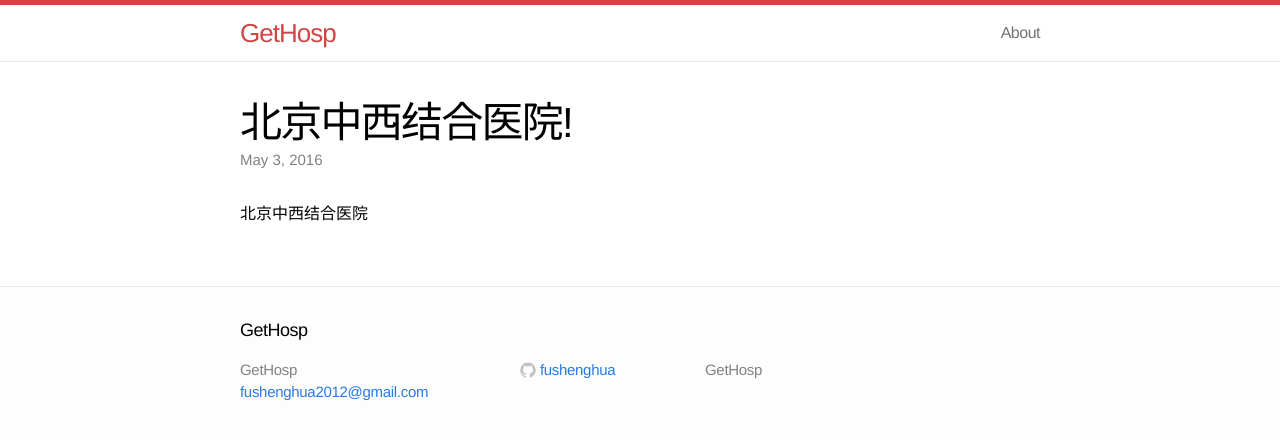
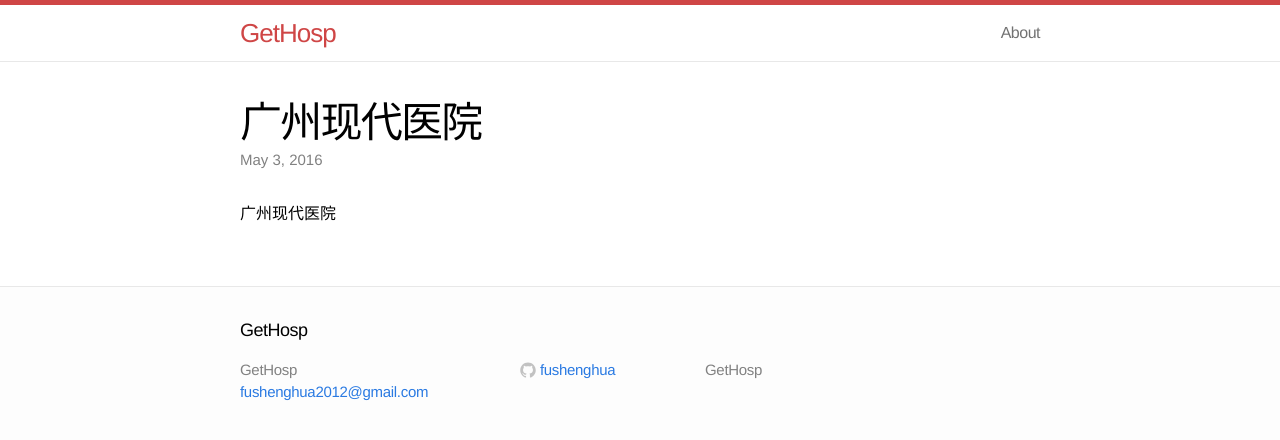
Before and after one commit to fushenghua/GetHosp, a Jekyll site: the page built from _posts/2016-05-03-北京中西结合医院.markdown, in a window 1280 px wide. Shown: the top 440 px of the page. Built offline with Jekyll 4.4.1, drawn with Linux system fonts in a browser that asks for light colours.

Commit message:
update merge

```diff
--- a/_posts/2016-05-03-北京中西结合医院.markdown
+++ b/_posts/2016-05-03-北京中西结合医院.markdown
@@ -1,8 +1,8 @@
 ---
 layout: post
-title:  "北京中西结合医院!"
+title:  "广州现代医院"
 date:   2016-05-03 13:39:56
-categories: 北京中西结合医院
+categories: 广州现代医院
 ---
 
-北京中西结合医院
+广州现代医院
```
